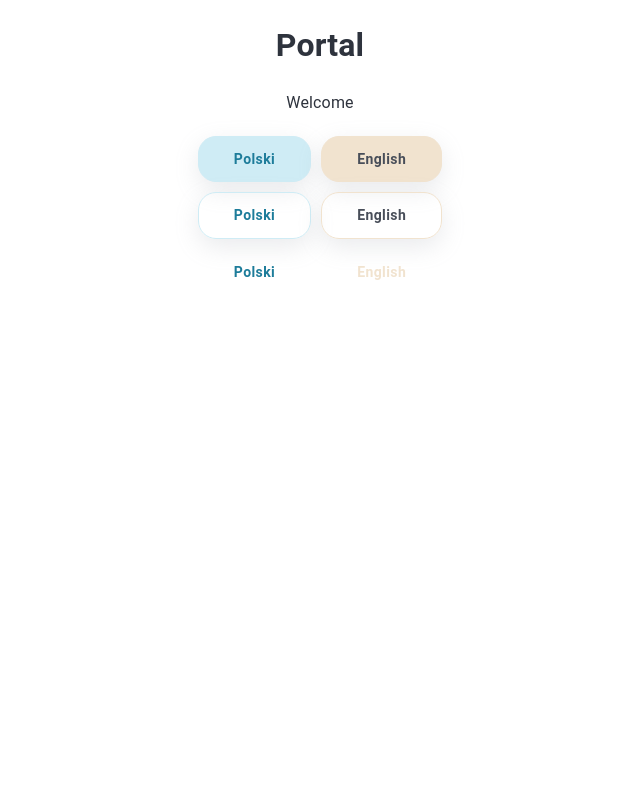
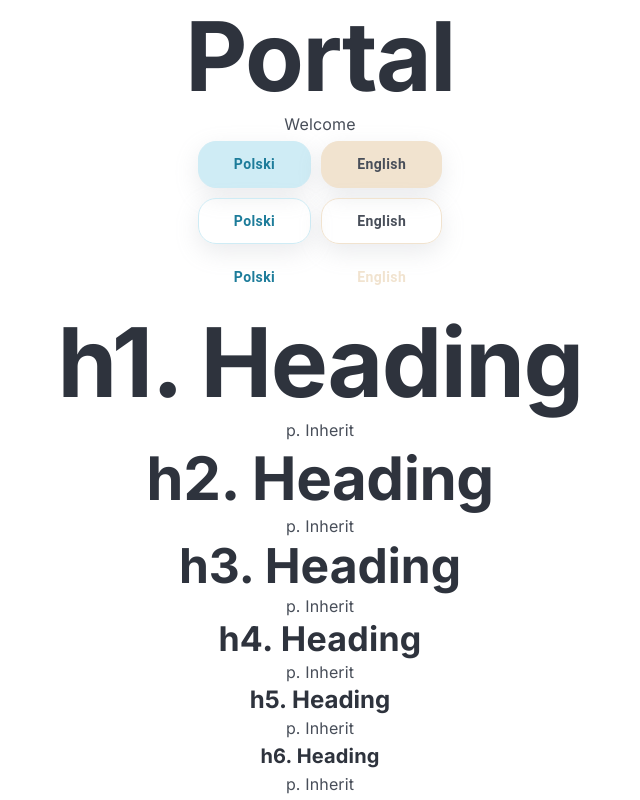
Before and after one commit to mrybkowski/multimediacloud, a React (Create React App) app in the folder frontend/portal/: page / in a window 1280 px wide. Shown: the whole page, without its empty margins (320-960 px from the left). Built offline with nearby package versions, Linux system fonts and the light colour scheme.

Commit message:
MC-11 | Ostylowanie komponentu `Typography`

```diff
--- a/frontend/portal/package.json
+++ b/frontend/portal/package.json
@@ -5,6 +5,7 @@
   "dependencies": {
     "@emotion/react": "^11.11.4",
     "@emotion/styled": "^11.11.5",
+    "@fontsource/inter": "^5.0.18",
     "@mui/material": "^5.15.20",
     "@testing-library/jest-dom": "^5.17.0",
     "@testing-library/react": "^13.4.0",
--- a/frontend/portal/src/index.tsx
+++ b/frontend/portal/src/index.tsx
@@ -6,6 +6,8 @@ import { CssBaseline } from '@mui/material';
 import App from './App';
 import reportWebVitals from './reportWebVitals';
 import theme from './utils/theme/theme';
+import '@fontsource/inter/400.css';
+import '@fontsource/inter/700.css';
 
 const root = ReactDOM.createRoot(
   document.getElementById('root') as HTMLElement
--- a/frontend/portal/src/pages/home/Home.tsx
+++ b/frontend/portal/src/pages/home/Home.tsx
@@ -1,6 +1,6 @@
 import { useTranslation } from 'react-i18next';
 import i18next from 'i18next';
-import Button from '@mui/material/Button';
+import { Button, Typography } from '@mui/material';
 
 function Home() {
     const { t } = useTranslation();
@@ -11,8 +11,12 @@ function Home() {
 
     return (
         <>
-            <h1>Portal</h1>
-            <p>{t('title')}</p>
+            <Typography variant="h1">
+                Portal
+            </Typography>
+            <Typography variant="inherit">
+                {t('title')}
+            </Typography>
             <div className="d-flex">
                 <div>
                     <Button color="primary" variant="contained" onClick={() => changeLanguage('pl')}>Polski</Button>
@@ -26,6 +30,44 @@ function Home() {
                     <Button color="primary" variant="text" onClick={() => changeLanguage('pl')}>Polski</Button>
                     <Button color="secondary" variant="text" onClick={() => changeLanguage('en')}>English</Button>
                 </div>
+                <div>
+                    <Typography variant="h1">
+                        h1. Heading
+                    </Typography>
+                    <Typography variant="inherit">
+                        p. Inherit
+                    </Typography>
+                    <Typography variant="h2">
+                        h2. Heading
+                    </Typography>
+                    <Typography variant="inherit">
+                        p. Inherit
+                    </Typography>
+                    <Typography variant="h3">
+                        h3. Heading
+                    </Typography>
+                    <Typography variant="inherit">
+                        p. Inherit
+                    </Typography>
+                    <Typography variant="h4">
+                        h4. Heading
+                    </Typography>
+                    <Typography variant="inherit">
+                        p. Inherit
+                    </Typography>
+                    <Typography variant="h5">
+                        h5. Heading
+                    </Typography>
+                    <Typography variant="inherit">
+                        p. Inherit
+                    </Typography>
+                    <Typography variant="h6">
+                        h6. Heading
+                    </Typography>
+                    <Typography variant="inherit">
+                        p. Inherit
+                    </Typography>
+                </div>
             </div>
         </>
     );
--- a/frontend/portal/src/utils/theme/theme.ts
+++ b/frontend/portal/src/utils/theme/theme.ts
@@ -93,6 +93,25 @@ const theme = createTheme({
             }),
         })
       }
+    },
+    // Typografia
+    MuiTypography: {
+      styleOverrides: {
+        root: ({ ownerState }) => ({
+          color: theme.palette.text.primary,
+          fontFamily: "Inter",
+          fontWeight: "bold",
+          // H1 tag
+          ...(ownerState.variant === "h1" && {
+            color: theme.palette.text.primary
+          }),
+          // p tag
+          ...(ownerState.variant === "inherit" && {
+            color: theme.palette.text.secondary,
+            fontWeight: "normal"
+          })
+        })
+      }
     }
   }
 });
```
Also changed, not shown: 1 other file (tests, documents, lock files or other folders).
